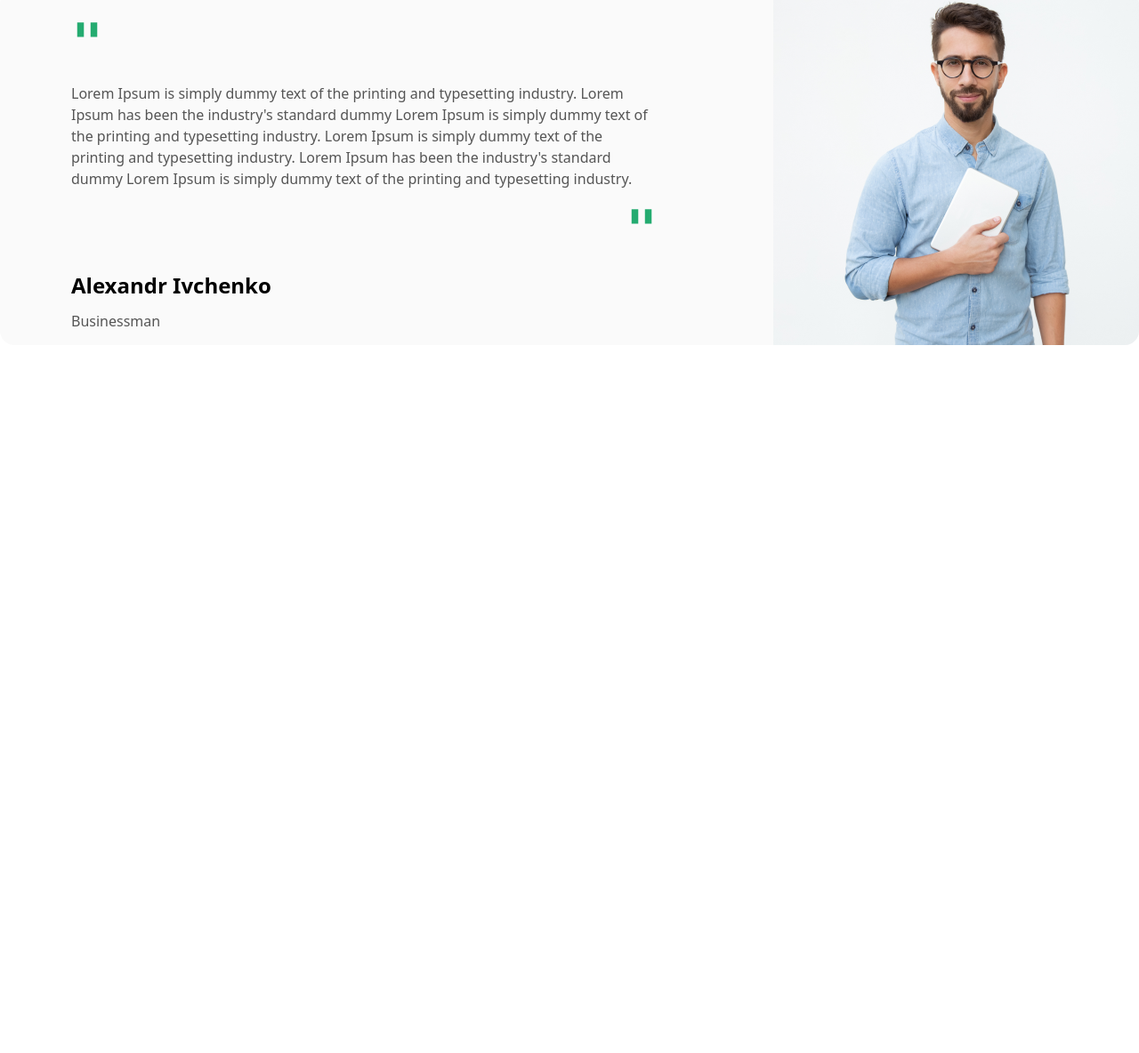
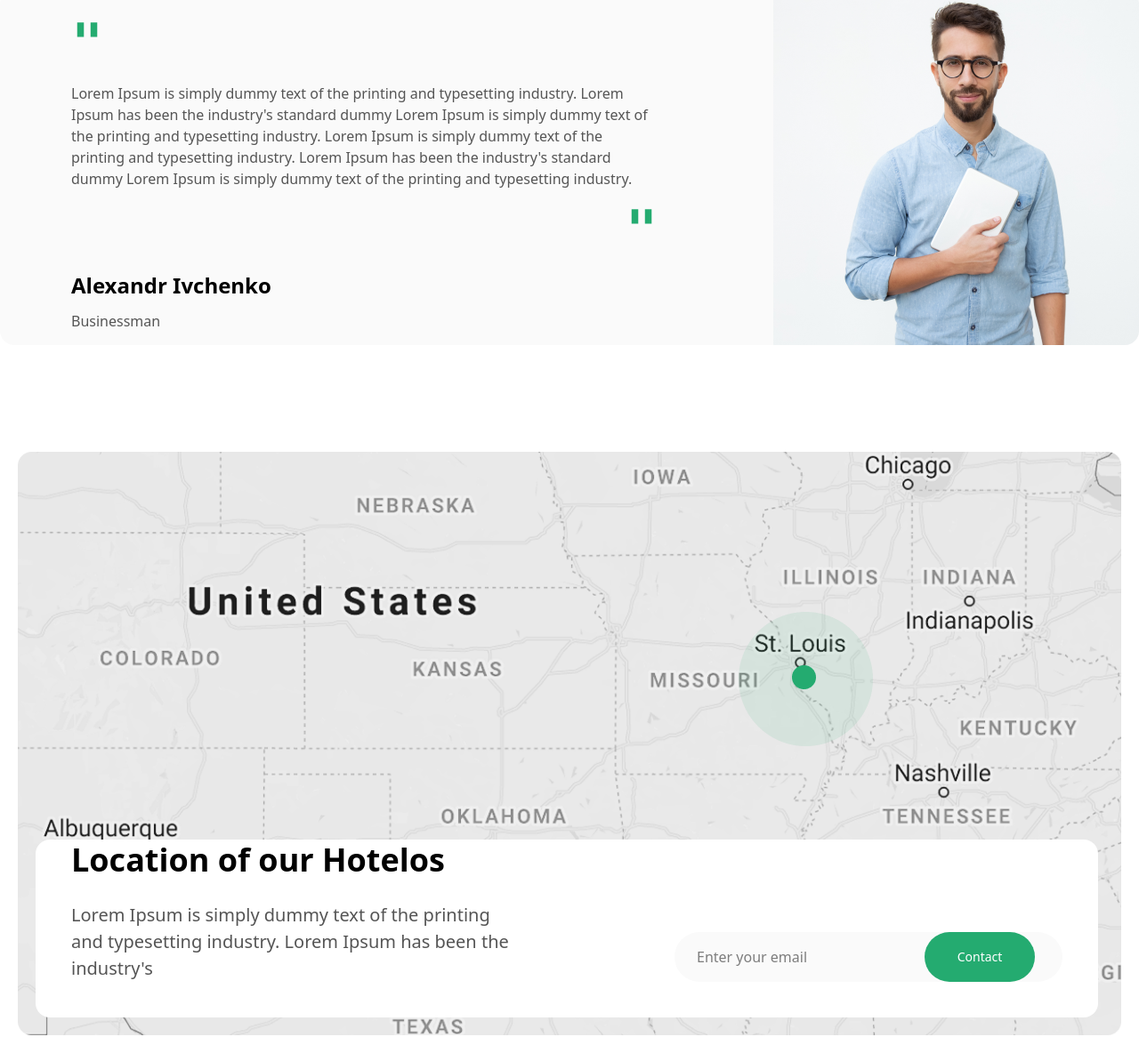
Before and after one commit to JM-2007-07/Hotels, a website: page index.html in a window 1280 px wide. Shown: the part 2770-3954 px from the top of the page at 89% size. Before the commit the page ends 3173 px from the top, so only its background shows below. Drawn offline with Linux system fonts and the light colour scheme.

Commit message:
6th section

```diff
--- a/index.html
+++ b/index.html
@@ -182,6 +182,24 @@
         <img class="lg:w-[411px] lg:h-[400px]" src="./Images/Mask Group (6).png" alt="">
     </section>
 
+    <section class="w-full p-5 lg:w-[1280px] rounded-[16px] m-auto mt-[100px] relative">
+        <img class="w-full" src="./Images/map (1).png" alt="">
+        <img class="hidden lg:block absolute top-[200px] left-[830px]" src="./Images/Ellipse 5.png" alt="">
+        <img class="hidden lg:block absolute top-[260px] left-[890px]" src="./Images/Ellipse 6 (2).png" alt="">
+        <div class="w-full lg:absolute lg:bottom-[40px] lg:left-[40px] p-[20px] lg:p-[40px] lg:w-[1194px] lg:h-[200px] rounded-[16px] bg-white gap-[20px] flex flex-col lg:flex-row lg:justify-between lg:items-end">
+            <div class="w-full lg:w-[510px] flex flex-col gap-[20px]">
+                <h1 class="text-[36px] font-[600] text-center lg:text-start">Location of our Hotelos</h1>
+                <p class="text-[20px] text-[#555555] text-center lg:text-start">Lorem Ipsum is simply dummy text of the printing and typesetting industry. Lorem Ipsum has been the industry's  </p>
+            </div>
+            <div class="w-full lg:w-[436px] h-[56px] flex bg-[#FAFAFA] rounded-[50px]">
+                <input class="px-[25px] py-[15px] " type="text" placeholder="Enter your email">
+                <button class="w-[124px] h-[56px] rounded-[35px] bg-[#24AB70] flex justify-center items-center text-[14px] text-white">Contact</button>
+            </div>
+        </div>
+    </section>
+
+
+
 
 </body>
 </html>
```
Also changed, not shown: Images/Ellipse 5.png (added), Images/Ellipse 6 (2).png (added), Images/map (1).png (added), src/output.css.
